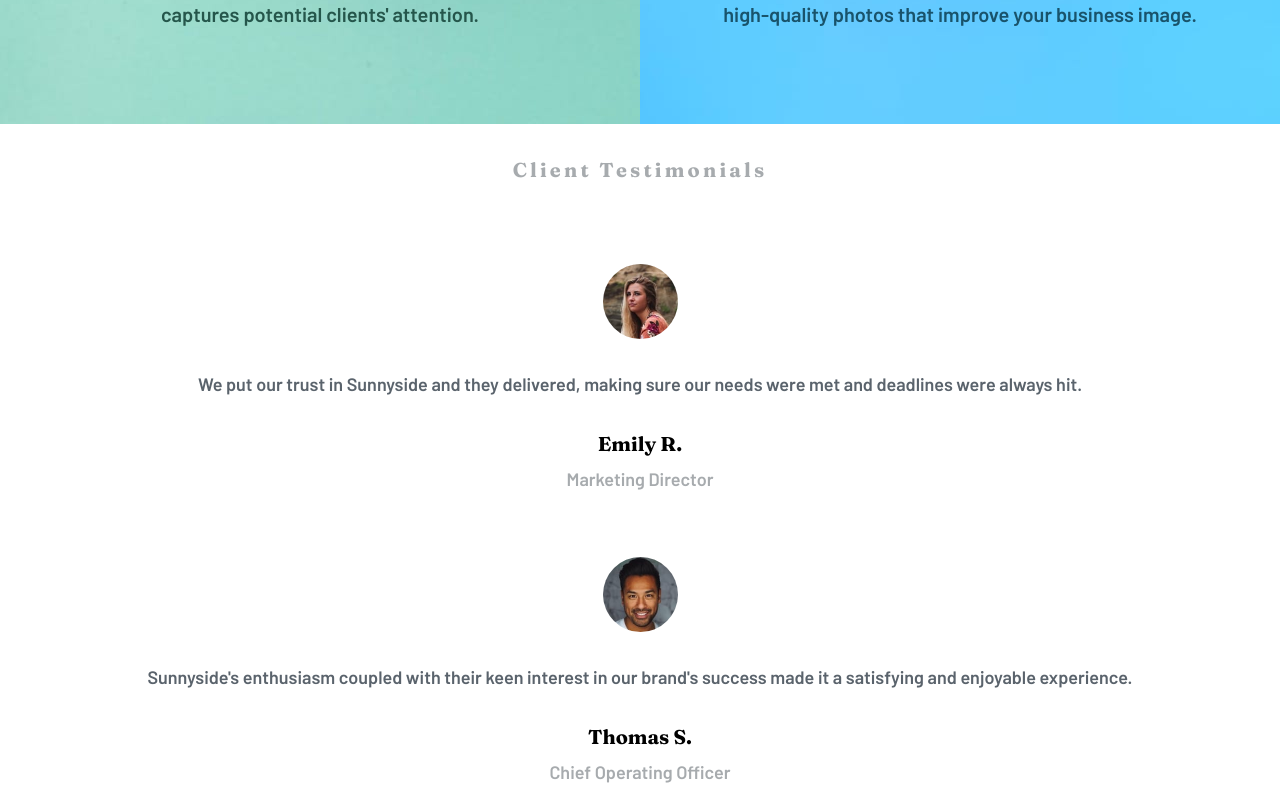
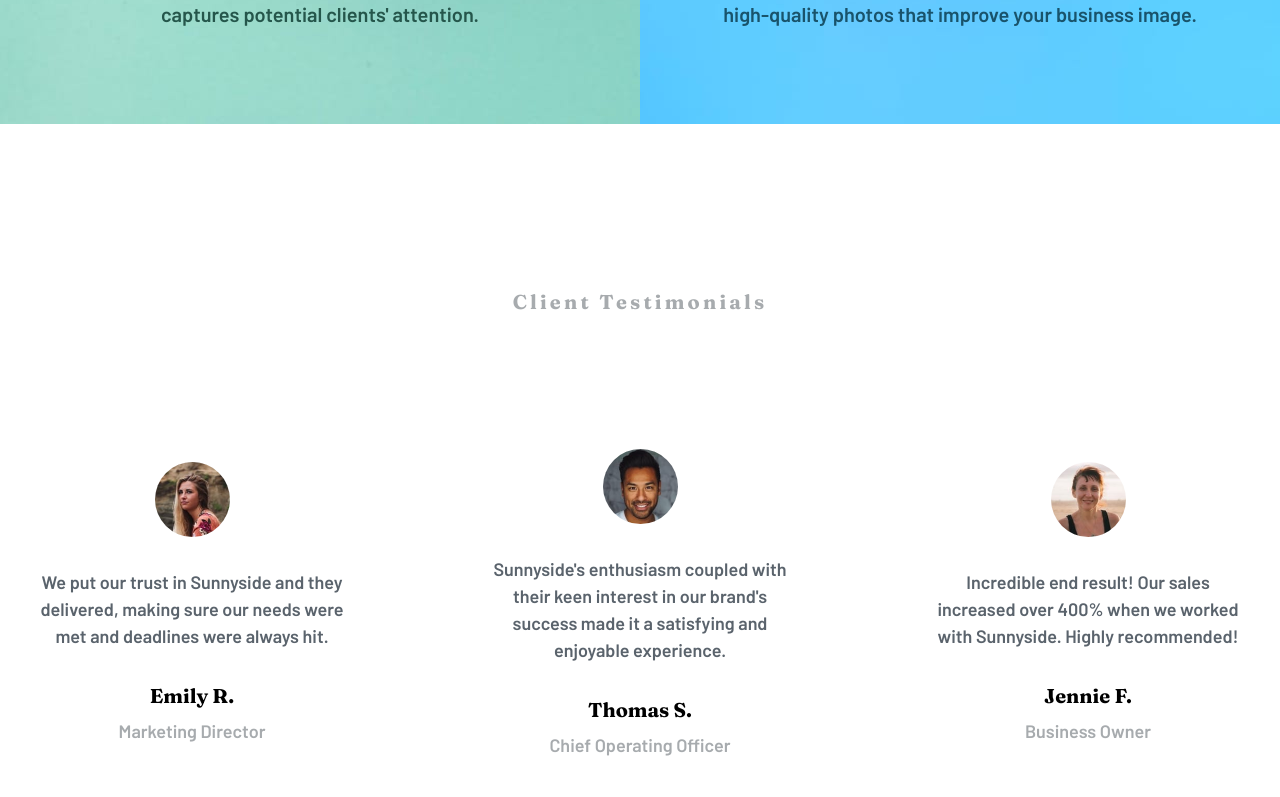
Before and after one commit to ronaldlamdev/sunnyside-react-typescript, a React (Vite) app: page / in a window 1280 px wide. Shown: the part 2183-2980 px from the top of the page. Built offline with nearby package versions, Linux system fonts and the light colour scheme.

Commit message:
styling testimonial component on larger screen sizes

```diff
--- a/src/assets/components/TestimonialCard.tsx
+++ b/src/assets/components/TestimonialCard.tsx
@@ -7,7 +7,7 @@ type CardProp = {
 
 const TestimonialCard = ({pfp, quote, name, position}:CardProp) => {
   return (
-    <div className='flex flex-col items-center text-center my-8 gap-8'>
+    <div className='flex flex-col items-center text-center gap-8'>
       <img className='rounded-full w-[75px] h-[75px]' src={pfp} alt={name} />
       <p className='font-["Barlow"] text-[#5a636c] px-8'>
         {quote}
--- a/src/assets/components/Testimonials.tsx
+++ b/src/assets/components/Testimonials.tsx
@@ -3,10 +3,11 @@ import { testimonials } from '../data/data';
 
 const Testimonials = () => {
   return (
-    <div className="w-full flex flex-col items-center py-8">
-      <h1 className='font-["Fraunces"] text-[#a7abae] text-xl tracking-[.2rem] px-8 pb-12'>
+    <div className="w-full flex flex-col h-screen lg:justify-evenly items-center py-8">
+      <h1 className='font-["Fraunces"] text-[#a7abae] text-xl tracking-[.2rem] px-8'>
         Client Testimonials
       </h1>
+      <div className="flex pt-20 lg:pt-0 flex-col items-center gap-16 lg:grid lg:grid-cols-3">
         {testimonials.map((testimonial) => (
           <TestimonialCard
             key={testimonial.id}
@@ -17,6 +18,7 @@ const Testimonials = () => {
           />
         ))}
       </div>
+    </div>
   )
 }
 
```
Lines whose indentation alone changed are shown as unchanged.
